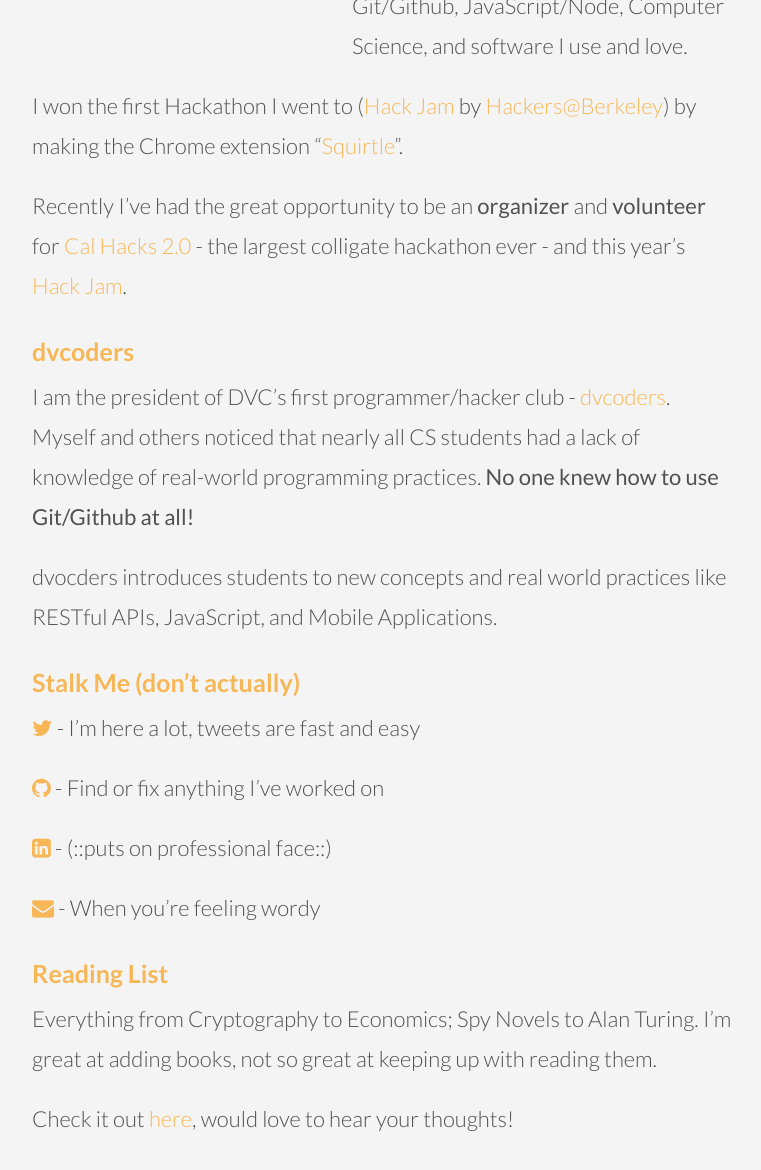
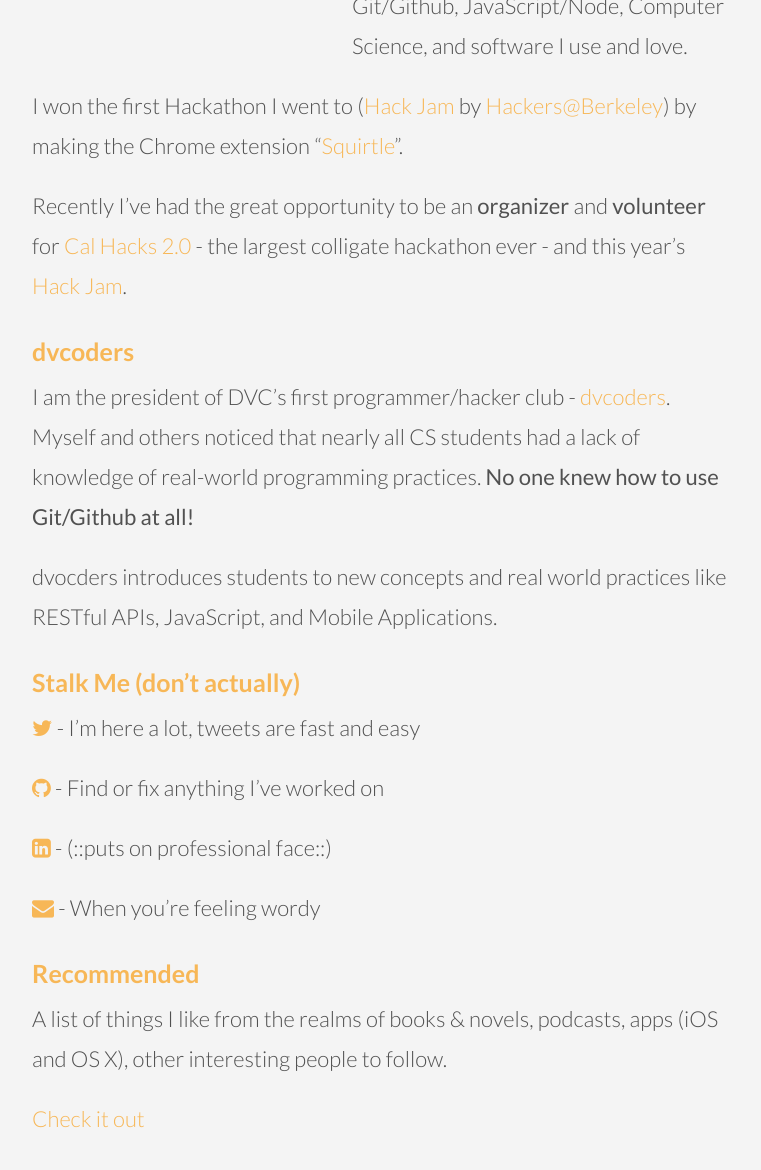
Before and after one commit to shatasundara/thebearjew.github.io, a Jekyll site: the page built from about.md, in a window 1280 px wide, cut to the strip 484-1743 px from the top of the page. Shown: the top 1170 px of the strip, without its empty margins (258-1019 px from the left). Built offline with Jekyll 4.4.1, drawn with Linux system fonts in a browser that asks for light colours; nearby versions of some CDN libraries.

Commit message:
Add recommended section

```diff
--- a/about.md
+++ b/about.md
@@ -31,8 +31,8 @@
 
 [<i class="fa fa-envelope"></i>](mailto:{{ site.email }}) - When you're feeling wordy
 
-### Reading List
+### Recommended
 
-Everything from Cryptography to Economics; Spy Novels to Alan Turing. I'm great at adding books, not so great at keeping up with reading them.
+A list of things I like from the realms of books & novels, podcasts, apps (iOS and OS X), other interesting people to follow.
 
-Check it out [here](), would love to hear your thoughts!
+[Check it out]()
```
